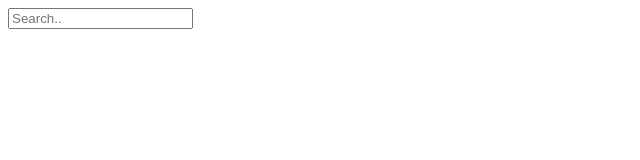
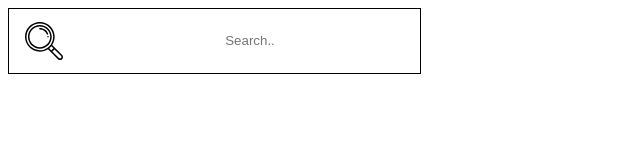
Before and after one commit to pgmgent-pgm-4/gastcollege-microfrontends-pgm-cagravci, a plain HTML site: page index.html in a window 1280 px wide. Shown: the whole page, without its empty margins (0-640 px from the left). Drawn offline with Linux system fonts and the light colour scheme.

Commit message:
added search icon

```diff
--- a/assets/style/main.css
+++ b/assets/style/main.css
@@ -0,0 +1,19 @@
+.search-bar{
+    border: 1px solid black;
+    width: 30%;
+
+    display: flex;
+    justify-content: space-between;
+    align-items: center;
+
+    padding: 0.8rem 1rem;
+}
+
+.search-bar img {
+    width: 2.4rem;
+    cursor: pointer;
+}
+
+.search-input {
+    border: none;
+}
--- a/index.html
+++ b/index.html
@@ -8,6 +8,10 @@
     <link rel="stylesheet" href="assets/style/main.css">
 </head>
 <body>
+    <div class="search-bar">
+        <img src="assets/images/search-icon-black.svg" alt="search icon">
+
         <input class="search-input" type="text" placeholder="Search..">
+    </div>
 </body>
 </html>
```
